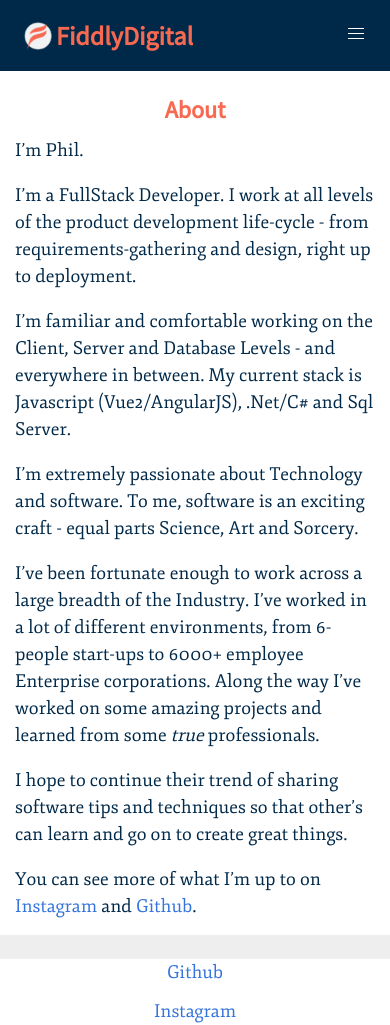
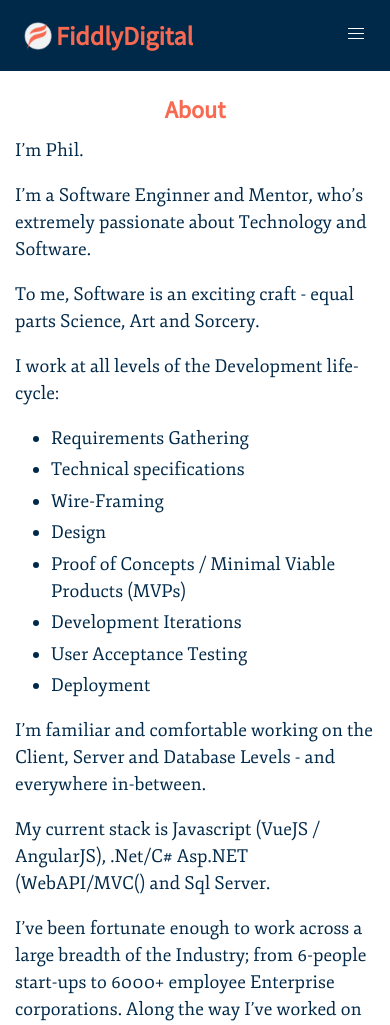
Before and after one commit to FiddlyDigital/fiddlydigital.github.io, a Jekyll site: the page built from about.md, in a window 390 px wide. Shown: the top 1025 px of the page. Built offline with Jekyll 4.4.1, drawn with Linux system fonts in a browser that asks for light colours; some of the changed text lies outside the part shown.

Commit message:
New blog post, Updated About page, removed footer and added Instagram and Github links to Top NavBar, Also modified style a little so looks better on mobile.

```diff
--- a/_includes/fd_header.html
+++ b/_includes/fd_header.html
@@ -25,18 +25,30 @@
                     {% if page.url == node.url %}
                         <div class="navbar-item">
                             <a href="{{node.url}}">
-                                    {{node.title}}
+                                {{node.title}}
                             </a>
                         </div>
                     {% else %}
                         <div class="navbar-item">
-                                <a href="{{node.url}}">
-                                        {{node.title}}
-                                </a>
-                            </div>
+                            <a href="{{node.url}}">
+                                {{node.title}}
+                            </a>
+                        </div>
                     {% endif %}
                 {% endif %}
             {% endfor %}
+
+            <div class="navbar-item">
+                <a href="https://www.instagram.com/fiddlydigital">
+                    Instagram
+                </a>
+            </div>
+
+            <div class="navbar-item">
+                <a href="https://github.com/fiddlydigital">
+                    Github
+                </a>
+            </div>
 
             {% assign pages_list = nil %}
             {% assign group = nil %}
--- a/_layouts/fd_default.html
+++ b/_layouts/fd_default.html
@@ -9,8 +9,8 @@
     <div class="container content">
         {{ content }}
     </div>
-
-    {% include fd_footer.html %}
+<!--
+    {% include fd_footer.html %} -->
 
     {% include fd_scripts.html %}
 </body>
--- a/about.md
+++ b/about.md
@@ -6,19 +6,27 @@
 ---
 I'm Phil.
 
-I'm a FullStack Developer. I work at all levels of the product development life-cycle - from requirements-gathering and design, right up to deployment.
+I'm a Software Enginner and Mentor, who's extremely passionate about Technology and Software.
 
-I'm familiar and comfortable working on the Client, Server and Database Levels - and everywhere in between.
-My current stack is Javascript (Vue2/AngularJS), .Net/C# and Sql Server.
+To me, Software is an exciting craft - equal parts Science, Art and Sorcery.
 
-I'm extremely passionate about Technology and software.
-To me, software is an exciting craft - equal parts Science, Art and Sorcery.
+I work at all levels of the Development life-cycle:
+* Requirements Gathering
+* Technical specifications
+* Wire-Framing
+* Design
+* Proof of Concepts / Minimal Viable Products (MVPs)
+* Development Iterations
+* User Acceptance Testing
+* Deployment
 
-I've been fortunate enough to work across a large breadth of the Industry.
-I've worked in a lot of different environments, from 6-people start-ups to 6000+ employee Enterprise corporations.
-Along the way I've worked on some amazing projects and learned from some *true* professionals.
+I'm familiar and comfortable working on the Client, Server and Database Levels - and everywhere in-between.
 
-I hope to continue their trend of sharing software tips and techniques so that other's can learn and go on to create great things.
+My current stack is Javascript (VueJS / AngularJS), .Net/C# Asp.NET (WebAPI/MVC() and Sql Server.
+
+I've been fortunate enough to work across a large breadth of the Industry; from 6-people start-ups to 6000+ employee Enterprise corporations.
+Along the way I've worked on some absolutely amazing projects and learned from some *true* professionals.
+I hope to continue their trend of sharing Software tips and techniques so that other's can learn and go on to create great things.
 
 You can see more of what I'm up to on [Instagram][instagram] and [Github][github].
 
--- a/css/site.css
+++ b/css/site.css
@@ -79,8 +79,9 @@
     }
 
 img {
-    display: inline-block;
+    display: block;
     margin: 0 auto;
+    text-align: center;
 }
 
 .post {
@@ -95,9 +96,10 @@
 
 
 body.site {
-    display: flex;
+    /* display: flex;
     min-height: 100vh;
-    flex-direction: column;
+    flex-direction: column; */
+    height:100%;
 }
 
 .content {
```
Also changed, not shown: _posts/2018-05-14-SVG-Grid-Guide-Generation.markdown (+6 -5 lines), _posts/2018-06-15-SVG-Grid-Guide-Generation-pt-2.markdown (added, +137 -0 lines), img/SvgGridGuideGenerator2.png (added), img/round-grid.jpg (added).
